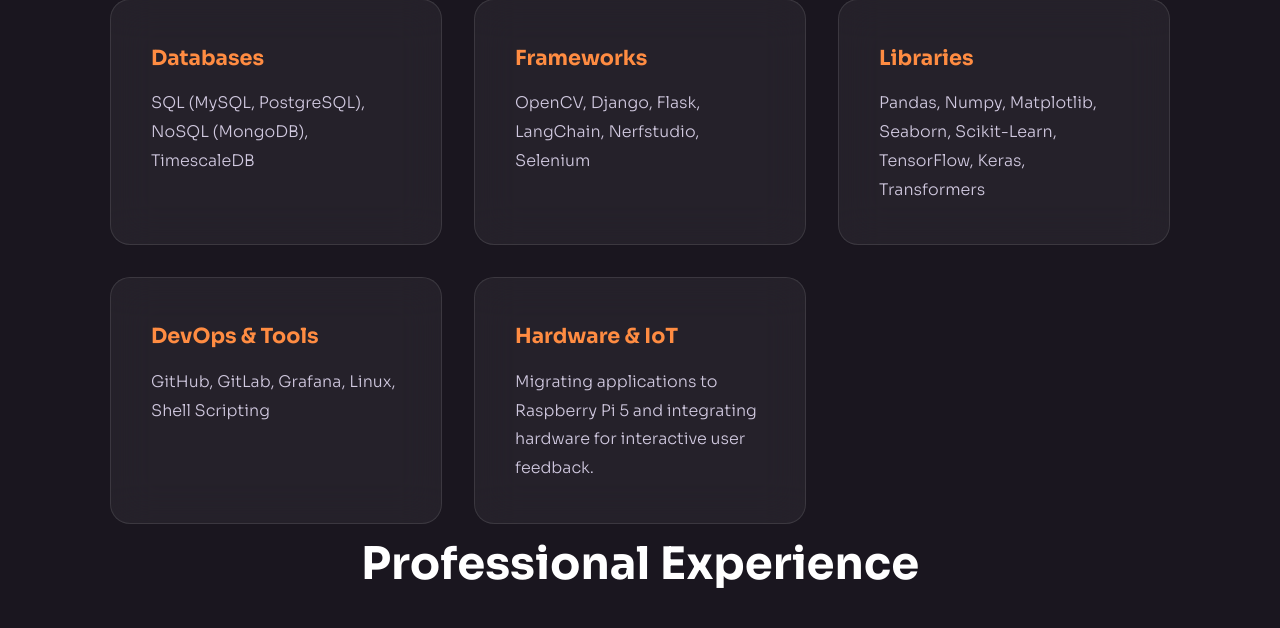
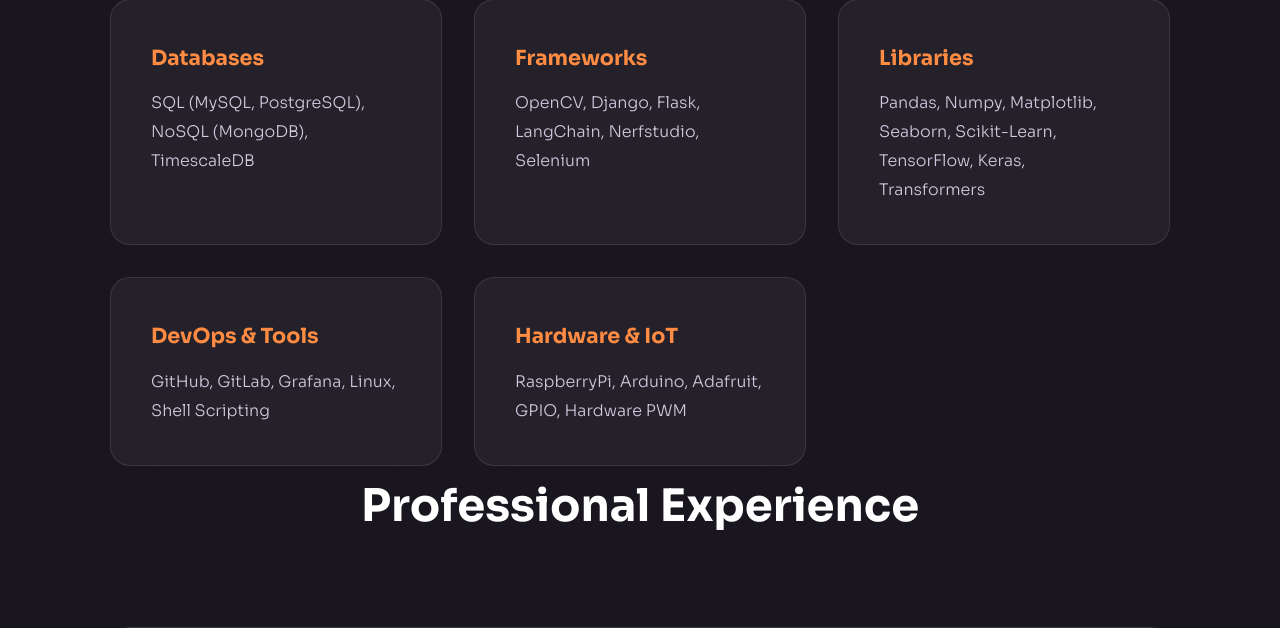
Before and after one commit to tejas-p-28/portfolio, a Django app: page / in a window 1280 px wide. Shown: the part 1195-1823 px from the top of the page. Run offline with Django 5.2, Linux system fonts and the light colour scheme; data comes from the database, SQL or seed files in the repository; data that the repository does not hold is empty.

Commit message:
hardware and iot section modified

```diff
--- a/templates/index.html
+++ b/templates/index.html
@@ -83,7 +83,7 @@
                 </div>
                 <div class="skill-card glass-card fade-in">
                     <h3>Hardware & IoT</h3>
-                    <p>Migrating applications to Raspberry Pi 5 and integrating hardware for interactive user feedback.</p>
+                    <p>RaspberryPi, Arduino, Adafruit, GPIO, Hardware PWM</p>
                 </div>
             </div>
         </section>
```
